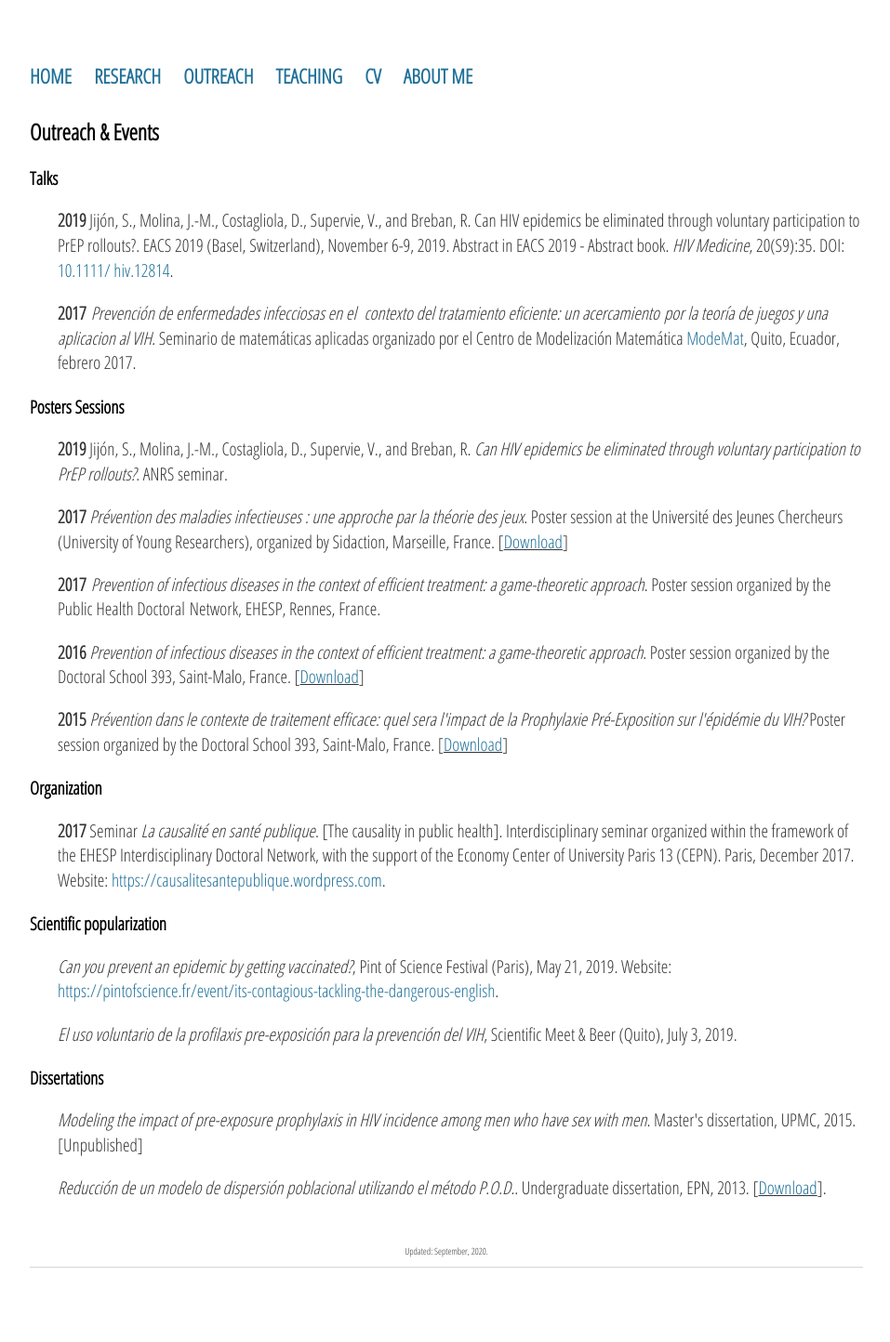
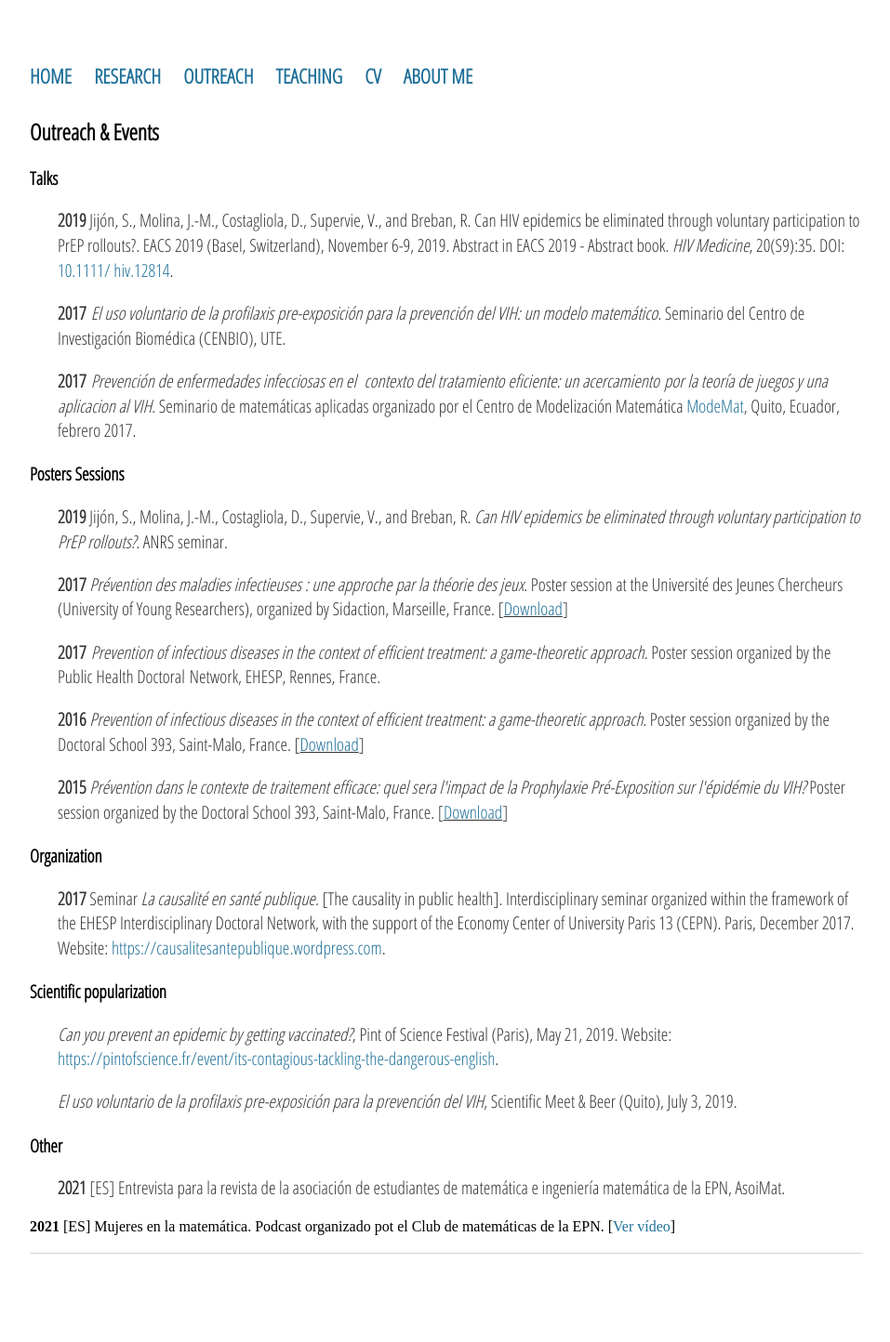
Before and after one commit to sjijon/sjijon.github.io, a Jekyll site: the page built from outreach.html, in a window 1280 px wide. Shown: the whole page at 93% size, without its empty margins (160-1117 px from the left). Built offline with Jekyll 4.4.1, drawn with Linux system fonts in a browser that asks for light colours; nearby versions of some CDN libraries.

Commit message:
Add latest talks

```diff
--- a/outreach.html
+++ b/outreach.html
@@ -12,6 +12,11 @@
 		Abstract in EACS 2019 - Abstract book. <em>HIV Medicine</em>, 20(S9):35.
 		DOI: <a href="https://onlinelibrary.wiley.com/doi/10.1111/hiv.12814"
 		target="_blank">10.1111/ hiv.12814</a>.
+	</p>
+	<p style="padding-left:30px;">
+	<strong>2017 </strong><em>El uso voluntario de la profilaxis pre-exposición
+		para la prevención del VIH: un modelo matemático.</em> Seminario del
+		Centro de Investigación Biomédica (CENBIO), UTE.
 	</p>
 	<p style="padding-left:30px;">
 		<strong>2017 </strong><em>Prevención de enfermedades infecciosas en el
@@ -76,23 +81,17 @@
 			VIH</em>, Scientific Meet & Beer (Quito), July 3, 2019.
 	</p>
 
-	<h3> Dissertations</h3>
+	<h3> Other</h3>
 	<p style="padding-left:30px;">
-		<em>Modeling the impact of pre-exposure prophylaxis in HIV incidence among
-			men who have sex with men</em>. Master's dissertation, UPMC, 2015.[Unpublished]
+	<strong>2021</strong> [ES] Entrevista para la revista de la asociación de
+	estudiantes de matemática e ingeniería matemática de la EPN, AsoiMat.
 	</p>
-	<p style="padding-left:30px;">
-		<em>Reducción de un modelo de dispersión poblacional utilizando el método P.O.D.</em>.
-		Undergraduate dissertation, EPN, 2013. [<u><a href="http://bibdigital.epn.edu.ec/handle/15000/5625?locale=en"
-		target="_blank">Download</a></u>].
-	</p>
-	</br>
-	<p style="font-size:10px;text-align:center;">
-		Updated: September, 2020.
+	<strong>2021</strong> [ES] Mujeres en la matemática. Podcast organizado pot el Club de matemáticas
+	de la EPN. [<a href="https://www.facebook.com/868487859830766/videos/133784991831999">Ver vídeo</a>]
 	</p>
 
 	<!-- <h3> On the media</h3>
 	<ul>
-	<li> Video about the NOSOCOVID project [<a href="https://www.youtube.com/watch?v=LFTzvmMrNp8&feature=emb_title" >click here</a>]</li>
+
 	</ul> -->
 </div><!-- /.blurb -->
```
Also changed, not shown: research.html (+15 -0 lines).
